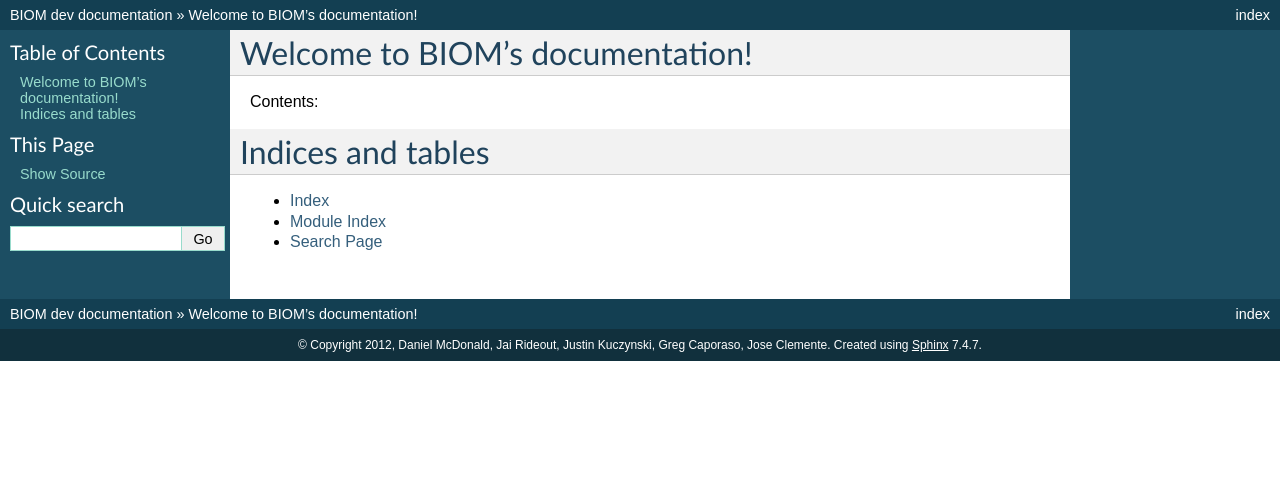
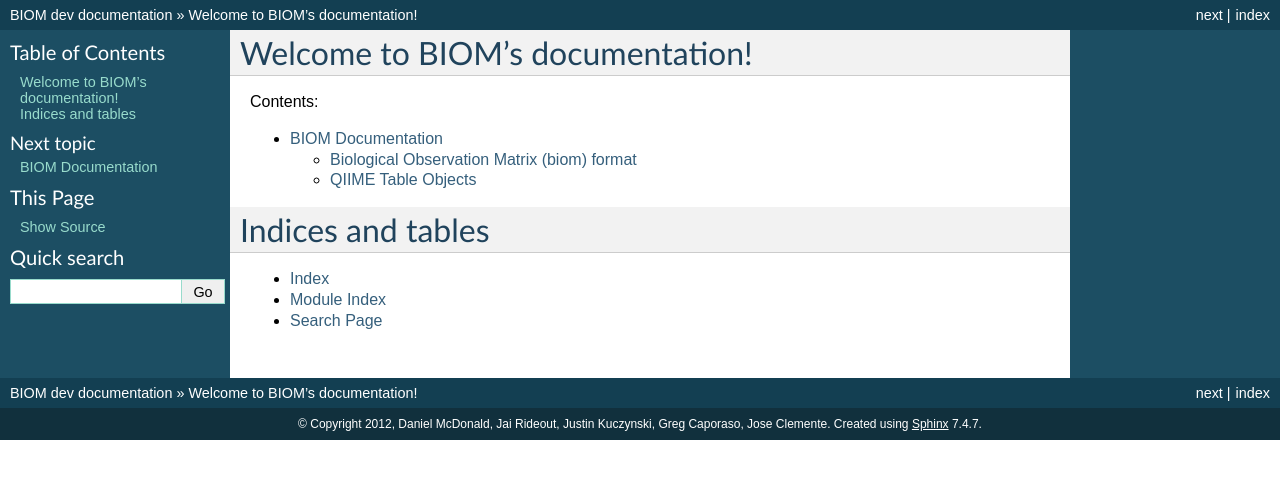
Before and after one commit to biocore/biom-format, a Sphinx documentation site: the page built from doc/index.rst, in a window 1280 px wide. Shown: the top 479 px of the page. Built offline with Sphinx 7.4.7, drawn with Linux system fonts in a browser that asks for light colours.

Commit message:
added an index so the sphinx pages make now

```diff
--- /dev/null
+++ b/doc/documentation/index.rst
@@ -0,0 +1,15 @@
+.. _documentation_index:
+.. BIOM documentation
+
+.. index:: Documentation
+
+==================
+BIOM Documentation
+==================
+These pages provide format specifications and API information for the BIOM table objects.
+
+.. toctree::
+   :maxdepth: 2
+
+   biom_format
+   table_objects
--- a/doc/index.rst
+++ b/doc/index.rst
@@ -11,6 +11,8 @@
 .. toctree::
    :maxdepth: 2
 
+   ./documentation/index.rst
+
 Indices and tables
 ==================
 
```
